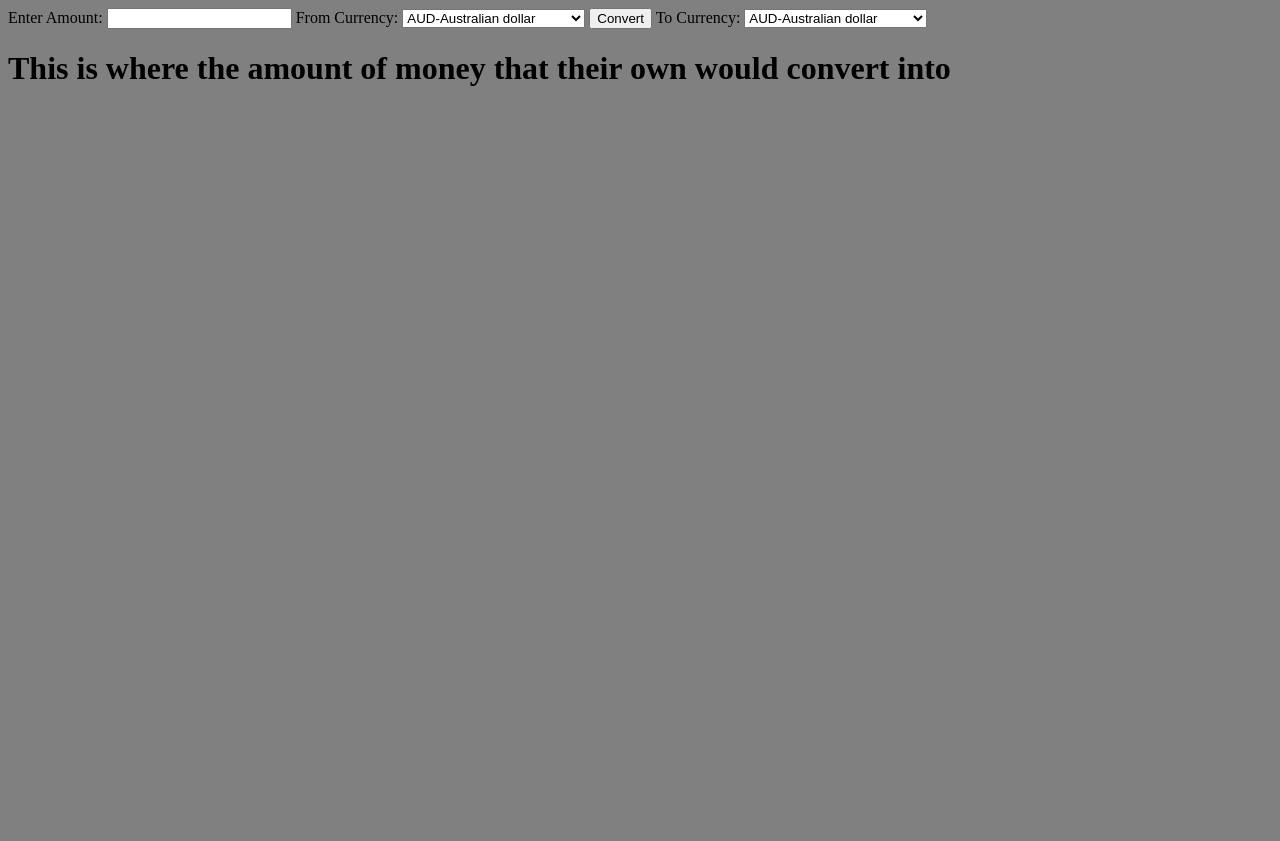
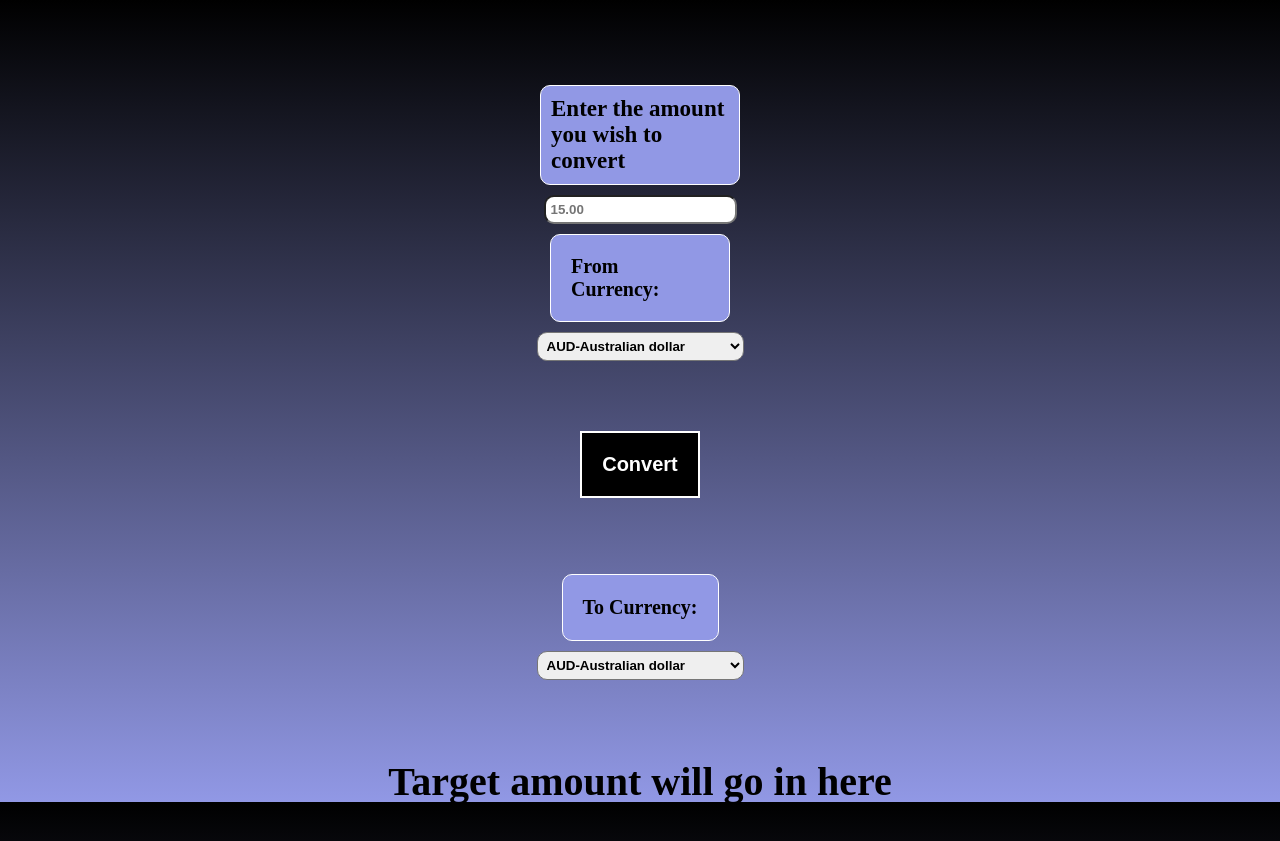
Before and after one commit to Cory545/Currency-Converter, a plain HTML site: page index.html in a window 1280 px wide. Before the commit the page ends 800 px from the top, so only its background shows below. Drawn offline with Linux system fonts and the light colour scheme.

Commit message:
Basic styling. Background gradient, aligned them all in the centre - in a row. Used CSS - no framework. Will upgrade to a framework another time.

```diff
--- a/index.html
+++ b/index.html
@@ -7,9 +7,11 @@
     <link rel="stylesheet" href="style.css">
 </head>
 <body>
+      <div id="allBlock">
+            <div id="allFromBlock">
                   <!--Placeholder for a potential input text, for customer to potentially enter the amount they would like to convert-->
-            <label for="amount">Enter Amount:</label>
-            <input type="text" id="inputAmount">
+                        <label for="amount" id="label1">Enter the amount you wish to convert</label>
+                        <input type="text" id="inputAmount" placeholder="15.00">
 
                   <!--Placeholder for a potential selector for user to pick which currency they're entering.-->
                         <label for="fromCurrency" id="convertFromLabel">From Currency:</label>
@@ -35,11 +37,13 @@
                                     <option value="USD">USD-United States Dollar</option>
                                     <option value="ZAR">ZAR-South African Rand</option>
                               </select>
-
+            </div>
             <!--Button to allow user to have control over when the conversion takes place-->
+            <div id="buttonBlock">
                   <button id="convertButton">Convert </button>
-
+            </div>
             <!--Placeholder for the user to select what they would like to convert their currency into.-->
+                  <div id="allToBlock">
                         <label for="toCurrency" id="convertToLabel">To Currency:</label>
                               <select name="currenciesTo" id="convertToCurrencyType">
                                     <option value="AUD">AUD-Australian dollar</option>
@@ -63,10 +67,14 @@
                                     <option value="USD">USD-United States Dollar</option>
                                     <option value="ZAR">ZAR-South African Rand</option>
                               </select>
-
+                  </div>
             <!--Placeholder, shows how much of the currency they would like to convert into, the amount it would be.-->
-            <h1 id="newCurrencyValueDisplay">This is where the amount of money that their own would convert into</h1>
-
+                  <div id="displayBlock">
+                        <h1 id="newCurrencyValueDisplay">
+                              Target amount will go in here
+                        </h1>
+                  </div>
+      </div>
 <script src="script.js"></script>
 </body>
 </html>
--- a/style.css
+++ b/style.css
@@ -1,3 +1,111 @@
+
+
+
+
+
+#convertToLabel{
+    font-size: 20px;
+    padding: 20px;
+    font-weight: 900;
+    background: #9198e5;
+    color: black;
+    border-radius: 10px;
+    border: 1px solid white;
+    margin: 10px;
+}
+#convertToCurrencyType{
+    font-weight: 800;
+    padding: 5px;
+    border-radius: 10px;
+}
+#label1{
+    padding: 10px;
+    margin-bottom: 10px;
+    font-size: 23px;
+    font-weight: 900;
+    background: #9198e5;
+    color: black;
+    border-radius: 10px;
+    border: 1px solid white;
+}
+#inputAmount{
+    font-weight: 700;
+    padding: 5px;
+    border-radius: 10px;
+}
+#convertFromLabel{
+    font-size: 20px;
+    padding: 20px;
+    font-weight: 900;
+    margin: 10px;
+    background: #9198e5;
+    color: black;
+    border-radius: 10px;
+    border: 1px solid white;
+}
+#convertFromCurrencyType{
+    font-weight: 800;
+    padding: 5px;
+    border-radius: 10px;
+}
+
 body{
-    background-color: gray;
+    background: linear-gradient(black, #9198e5);
+    margin: 0;
+    padding: 0;
 }
+
+#allBlock{
+    margin: 1px;
+    height: 100vh;
+    display: flex;
+    flex-direction: column;
+    align-items: center;
+}
+#allFromBlock{
+    margin-top: 5%;
+    margin-bottom: 20px;
+    padding: 20px;
+    display: flex;
+    flex-direction: column;
+    align-items: center;
+    width: 200px;
+}
+#buttonBlock{
+    margin: 10px;
+}
+
+button {
+    transition-duration: 0.4s;
+    padding: 20px;
+    margin: 20px;
+    background-color: black;
+    color: white;
+    border: 2px solid white;
+    font-size: 20px;
+    font-weight: 900;
+    cursor: pointer;
+  }
+
+  button:hover {
+    background-color: white;
+    color: black;
+    border: 2px solid black;
+  }
+
+#allToBlock{
+    padding: 16px;
+    display: flex;
+    flex-direction: column;
+    align-items: center;
+    width: 200px;
+    line-height: 25px;
+    margin: 20px;
+}
+#displayBlock{
+    margin: 5px;
+    padding: 10px;
+    display: inline-block;
+    font-size: 20px;
+
+}
```
Lines whose indentation alone changed are shown as unchanged.
